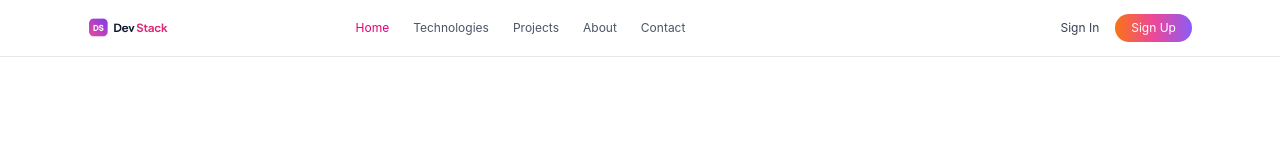
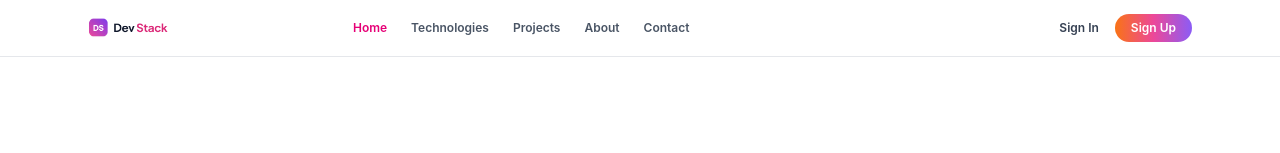
Before and after one commit to swagatamondalahona/Assigment5, a React (Vite) app: page / in a window 1280 px wide. Shown: the top 153 px of the page. Built offline with nearby package versions, Linux system fonts and the light colour scheme.

Commit message:
Increase navbar text size

```diff
--- a/src/components/Navbar.tsx
+++ b/src/components/Navbar.tsx
@@ -11,7 +11,7 @@ const Navbar = () => {
                 {/* Mobile Hamburger */}
                 <button
                     onClick={() => setIsMenuOpen(!isMenuOpen)}
-                    className="text-2xl text-gray-700 md:hidden"
+                    className="text-2xl font-semibold text-gray-700 md:hidden"
                 >
                     {isMenuOpen ? "✕" : "☰"}
                 </button>
@@ -29,60 +29,68 @@ const Navbar = () => {
 
                 {/* Desktop Navigation */}
                 <div className="mx-auto hidden items-center gap-6 md:flex">
-                    <a href="#" className="text-xs text-pink-600">
+
+                    <a
+                        href="#"
+                        className="text-xs font-semibold text-pink-600"
+                    >
                         Home
                     </a>
 
                     <a
                         href="#"
-                        className="text-xs text-gray-600 hover:text-pink-600"
+                        className="text-xs font-semibold text-gray-600 hover:text-pink-600"
                     >
                         Technologies
                     </a>
 
                     <a
                         href="#"
-                        className="text-xs text-gray-600 hover:text-pink-600"
+                        className="text-xs font-semibold text-gray-600 hover:text-pink-600"
                     >
                         Projects
                     </a>
 
                     <a
                         href="#"
-                        className="text-xs text-gray-600 hover:text-pink-600"
+                        className="text-xs font-semibold text-gray-600 hover:text-pink-600"
                     >
                         About
                     </a>
 
                     <a
                         href="#"
-                        className="text-xs text-gray-600 hover:text-pink-600"
+                        className="text-xs font-semibold text-gray-600 hover:text-pink-600"
                     >
                         Contact
                     </a>
+
                 </div>
 
                 {/* Sign In / Sign Up */}
                 <div className="ml-auto flex items-center gap-2 md:gap-4">
-                    <button className="text-xs text-gray-700 cursor-pointer">
+
+                    <button className="cursor-pointer text-xs font-semibold text-gray-700">
                         Sign In
                     </button>
 
-                    <button className="btn-gradient rounded-full px-3 py-1.5 text-xs text-white md:px-4 cursor-pointer">
-
+                    <button className="btn-gradient cursor-pointer rounded-full px-3 py-1.5 text-xs font-semibold text-white md:px-4">
                         Sign Up
                     </button>
+
                 </div>
             </div>
 
             {/* Mobile Menu */}
             {isMenuOpen && (
                 <div className="border-t border-gray-100 bg-white px-5 py-4 shadow-md md:hidden">
+
                     <div className="flex flex-col gap-4">
+
                         <a
                             href="#"
                             onClick={() => setIsMenuOpen(false)}
-                            className="text-sm font-medium text-pink-600"
+                            className="text-sm font-semibold text-pink-600"
                         >
                             Home
                         </a>
@@ -90,7 +98,7 @@ const Navbar = () => {
                         <a
                             href="#"
                             onClick={() => setIsMenuOpen(false)}
-                            className="text-sm text-gray-600 hover:text-pink-600"
+                            className="text-sm font-semibold text-gray-600 hover:text-pink-600"
                         >
                             Technologies
                         </a>
@@ -98,7 +106,7 @@ const Navbar = () => {
                         <a
                             href="#"
                             onClick={() => setIsMenuOpen(false)}
-                            className="text-sm text-gray-600 hover:text-pink-600"
+                            className="text-sm font-semibold text-gray-600 hover:text-pink-600"
                         >
                             Projects
                         </a>
@@ -106,7 +114,7 @@ const Navbar = () => {
                         <a
                             href="#"
                             onClick={() => setIsMenuOpen(false)}
-                            className="text-sm text-gray-600 hover:text-pink-600"
+                            className="text-sm font-semibold text-gray-600 hover:text-pink-600"
                         >
                             About
                         </a>
@@ -114,10 +122,11 @@ const Navbar = () => {
                         <a
                             href="#"
                             onClick={() => setIsMenuOpen(false)}
-                            className="text-sm text-gray-600 hover:text-pink-600"
+                            className="text-sm font-semibold text-gray-600 hover:text-pink-600"
                         >
                             Contact
                         </a>
+
                     </div>
                 </div>
             )}
```
